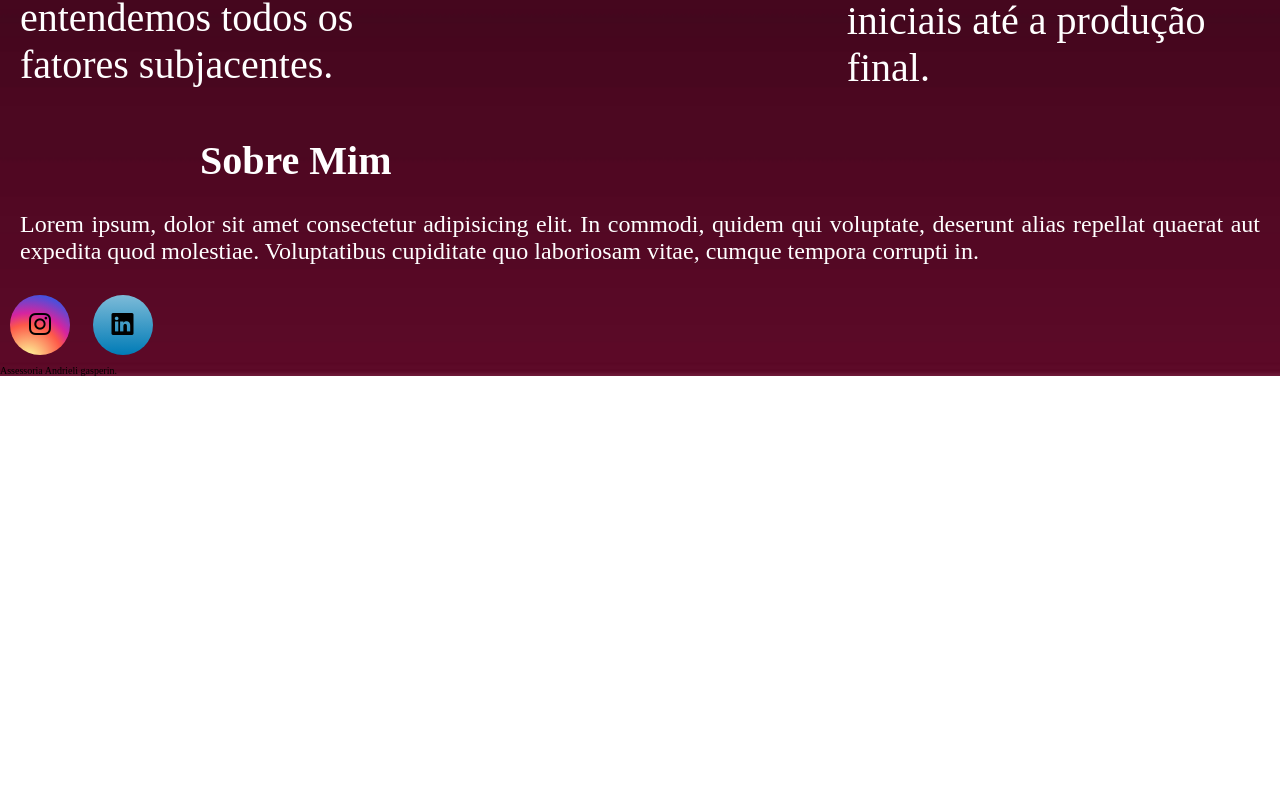
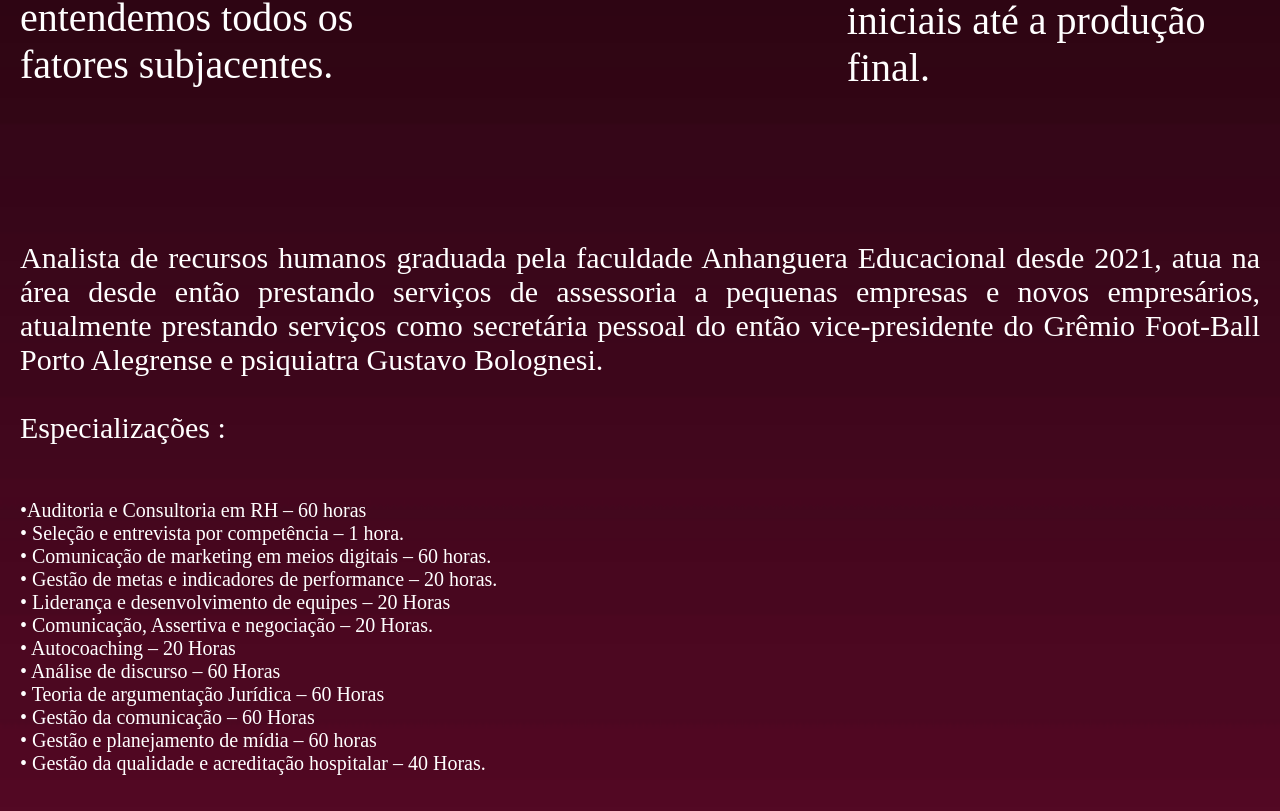
Before and after one commit to LuizPhelipe77/Andrieli-assessoria, a plain HTML site: page index.html in a window 1280 px wide. Shown: the part 969-1780 px from the top of the page. Before the commit the page ends 1345 px from the top, so only its background shows below. Drawn offline with nearby package versions, Linux system fonts and the light colour scheme.

Commit message:
atualizacao bonile

```diff
--- a/index.html
+++ b/index.html
@@ -59,13 +59,29 @@
 
         <section class="sobre-mim">
             <div id="sobre-mim">
-               <h1> Sobre Mim </h1>
-               <p>Lorem ipsum, dolor sit amet consectetur adipisicing elit. In commodi, quidem qui voluptate, deserunt alias repellat quaerat aut expedita quod molestiae. Voluptatibus cupiditate quo laboriosam vitae, cumque tempora corrupti in.</p>
+               <p>Analista de recursos humanos graduada pela faculdade Anhanguera Educacional desde 2021, atua na área desde então prestando serviços de assessoria a pequenas empresas e novos empresários, atualmente prestando serviços como secretária pessoal do então vice-presidente do Grêmio Foot-Ball Porto Alegrense e psiquiatra Gustavo Bolognesi. <br>
+                <br>
+                <span>Especializações :</span> <br>
+                <br>
+                <div class="cursos">•Auditoria e Consultoria em RH – 60 horas <br>
+                • Seleção e entrevista por competência – 1 hora. <br>
+                • Comunicação de marketing em meios digitais – 60 horas. <br>
+                • Gestão de metas e indicadores de performance – 20 horas. <br>
+                • Liderança e desenvolvimento de equipes – 20 Horas <br>
+                • Comunicação, Assertiva e negociação – 20 Horas. <br>
+                • Autocoaching – 20 Horas <br>
+                • Análise de discurso – 60 Horas <br>
+                • Teoria de argumentação Jurídica – 60 Horas <br>
+                • Gestão da comunicação – 60 Horas <br>
+                • Gestão e planejamento de mídia – 60 horas <br>
+                • Gestão da qualidade e acreditação hospitalar – 40 Horas.
+                </div>
+                </p>
             </div>
         </section>
     </main>
 
-    <footer>
+    <footer class="footer">
         <div class="btn-social">
             <div><a href=""><button class="midia1"><i class="bi bi-instagram"></i></button></a>
             </div>
@@ -74,7 +90,5 @@
        </div>
         <p> Assessoria Andrieli gasperin.</p>
     </footer>
-
-
 </body>
 </html>
--- a/style.css
+++ b/style.css
@@ -163,9 +163,20 @@ section .sobre{
 .sobre-mim p{
     margin: 2rem 0;
     text-align: justify;
-    font-size: 2.4rem;
+    font-size: 3rem;
     margin: 2rem;
     color: white;
+    margin-top: 15rem;
+}
+
+.sobre-mim span {
+    font-size: 3rem;
+}
+
+.sobre-mim .cursos {
+    font-size: 2rem;
+    color: white;
+    margin-left: 2rem;
 }
 
 .btn-social button{
@@ -230,6 +241,14 @@ section .sobre{
     grid-template-columns: repeat(3, 1fr);
 }
 
+/*footer*/
+.footer p {
+    font-size: 2rem;
+    color: white;
+    text-align: center;
+    margin-bottom: 2rem;
+}
+
 /*celular*/
 @media(max-width: 920px) {
     .flex{
@@ -285,4 +304,7 @@ section .sobre{
         line-height: 12rem;
     }
 
+    /*footer*/
+
+
 }
```
